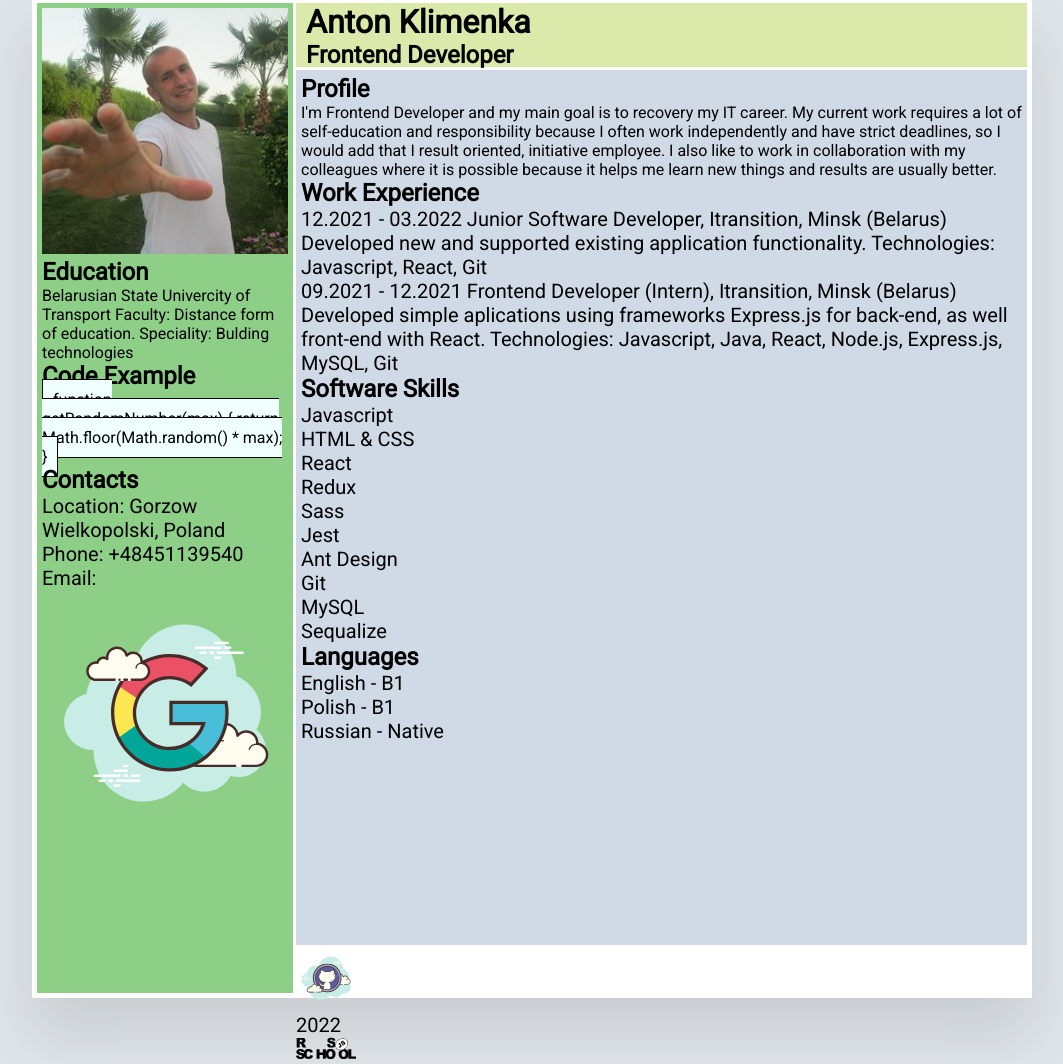
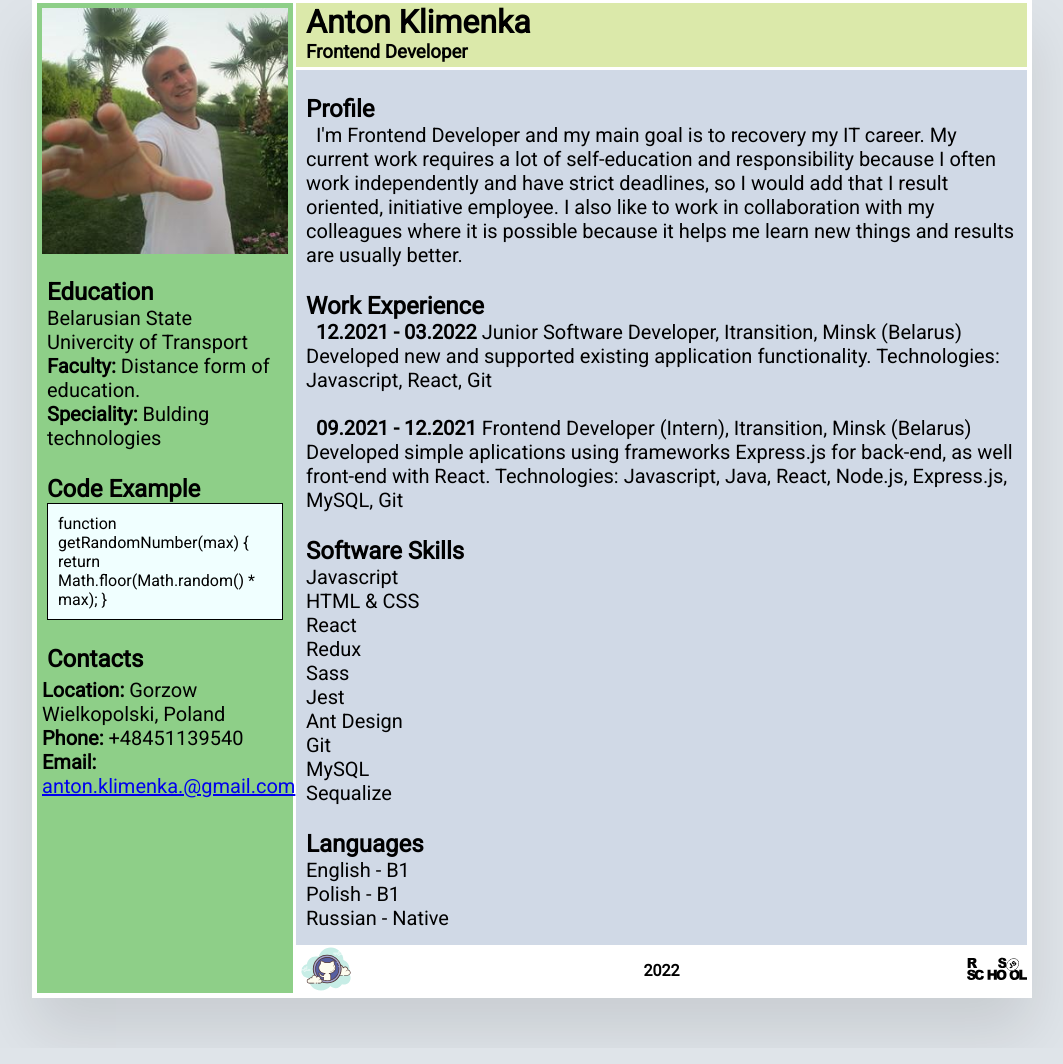
Before and after one commit to quickermany/rsschool-cv, a plain HTML site: page index.html in a window 1280 px wide. Shown: the part 52-1116 px from the top of the page, without its empty margins (108-1171 px from the left). Drawn offline with Linux system fonts and the light colour scheme.

Commit message:
fix: some changes in html

```diff
--- a/index.html
+++ b/index.html
@@ -4,45 +4,79 @@
     <meta charset="UTF-8" />
     <meta http-equiv="X-UA-Compatible" content="IE=edge" />
     <meta name="viewport" content="width=device-width, initial-scale=1.0" />
-    <link rel="stylesheet" href="style.css" />
+    <link rel="stylesheet" href="./style.css" />
     <title>Document</title>
   </head>
-  <body id="body">
+  <body>
     <div class="wrapper">
       <header class="page-header">
         <h1>Anton Klimenka</h1>
-        <h2>Frontend Developer</h2>
+        <h3>Frontend Developer</h3>
       </header>
+      <aside>
+        <img src="./img/50962831.jpg" alt="My foto" />
 
-      <main class="main">
-        <section class="profile">
+        <article class="education">
+          <h2>Education</h2>
+          <p>
+            Belarusian State Univercity of Transport <br />
+            <b>Faculty:</b> Distance form of education. <br />
+            <b>Speciality:</b> Bulding technologies
+          </p>
+        </article>
+        <article class="code">
+          <h2>Code Example</h2>
+          <div class="code-example">
+            <code >
+              function getRandomNumber(max) { return Math.floor(Math.random() *
+              max);
+            }
+            </code>
+          </div>
+        </article>
+        <article class="contacts">
+          <h2>Contacts</h2>
+        </article>
+        <ul>
+          <li><b>Location:</b> Gorzow Wielkopolski, Poland</li>
+          <li><b>Phone: </b>+48451139540</li>
+          <li>
+           <b> Email:</b>
+            <a href="anton.klimenka.pl@gmail.com" target="_blank"
+              >anton.klimenka.@gmail.com</a
+            >
+          </li>
+        </ul>
+      </aside>
+      <main>
+        <article class="profile">
           <h2>Profile</h2>
           <p>
-            I'm Frontend Developer and my main goal is to recovery my IT career.
+            &nbsp I'm Frontend Developer and my main goal is to recovery my IT career.
             My current work requires a lot of self-education and responsibility
             because I often work independently and have strict deadlines, so I
             would add that I result oriented, initiative employee. I also like
             to work in collaboration with my colleagues where it is possible
             because it helps me learn new things and results are usually better.
           </p>
-        </section>
-        <section class="experience">
+        </article>
+        <article class="experience">
           <h2>Work Experience</h2>
           <ul>
             <li>
-              12.2021 - 03.2022 Junior Software Developer, Itransition, Minsk
+              &nbsp <b>12.2021 - 03.2022</b> Junior Software Developer, Itransition, Minsk
               (Belarus) Developed new and supported existing application
               functionality. Technologies: Javascript, React, Git
-            </li>
+            </li> <br>
             <li>
-              09.2021 - 12.2021 Frontend Developer (Intern), Itransition, Minsk
+              &nbsp <b>09.2021 - 12.2021</b> Frontend Developer (Intern), Itransition, Minsk
               (Belarus) Developed simple aplications using frameworks Express.js
               for back-end, as well front-end with React. Technologies:
               Javascript, Java, React, Node.js, Express.js, MySQL, Git
             </li>
           </ul>
-        </section>
-        <section class="skills">
+        </article>
+        <article class="skills">
           <h2>Software Skills</h2>
           <ul>
             <li>Javascript</li>
@@ -56,64 +90,26 @@
             <li>MySQL</li>
             <li>Sequalize</li>
           </ul>
-        </section>
-        <section class="languages">
+        </article>
+        <article class="languages">
           <h2>Languages</h2>
           <ul>
             <li>English - B1</li>
             <li>Polish - B1</li>
             <li>Russian - Native</li>
           </ul>
-        </section>
+        </article>
       </main>
-      <aside class="aside">
-        <img src="./img/50962831.jpg" alt="My foto" />
-        <section class="education">
-          <h2>Education</h2>
-          <p>
-            Belarusian State Univercity of Transport Faculty: Distance form of
-            education. Speciality: Bulding technologies
-          </p>
-        </section>
-        <section class="code"><h2>Code Example</h2>
-          <code class="code-example">
-            function getRandomNumber(max) {
-              return Math.floor(Math.random() * max);
-            }
-          </code>
-
-
-        </section>
-        <section class="contacts">
-          <h2>Contacts</h2>
-        </section>
-        <ul>
-          <li>Location: Gorzow Wielkopolski, Poland</li>
-          <li>Phone: +48451139540</li>
-          <li>
-            Email:
-            <a href="anton.klimenka.pl@gmail.com" target="_blank"
-              ><img
-                src="./img/icons8-google.svg"
-                alt="link to the email : anton.klimenka.@gmail.com"
-            /></a>
-          </li>
-        </ul>
-      </aside>
       <footer class="page-footer">
-        <ul>
-          <li>
-            <a href="https://github.com/quickermany" target="_blank">
-              <img src="./img/icons8-github.svg" alt="link to the github" />
-            </a>
-          </li>
-          <li>2022</li>
-          <li>
-            <a href="https://rs.school/js/" target="_blank"
-              ><img src="./img/rs_school_js.svg" alt="link to the course"
-            /></a>
-          </li>
-        </ul>
+        <span class="left">
+          <a href="https://github.com/quickermany" target="_blank">
+            <img src="./img/icons8-github.svg" alt="link to the github" /> </a
+        ></span>
+        <span class="center"><h4>2022</h4></span>
+        <span class="right">
+          <a href="https://rs.school/js/" target="_blank"
+            ><img src="./img/rs_school_js.svg" alt="link to the course" /></a
+        ></span>
       </footer>
     </div>
   </body>
```
